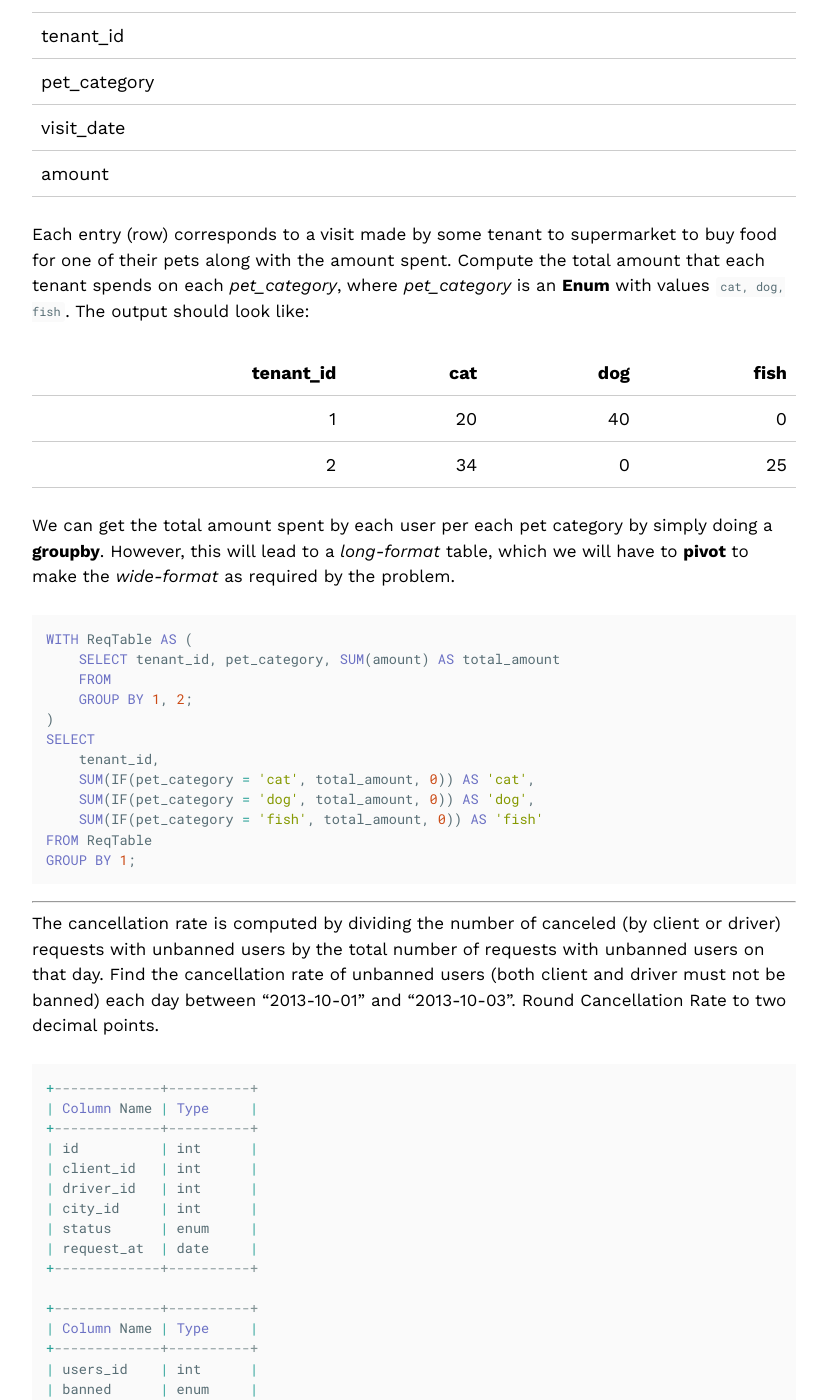
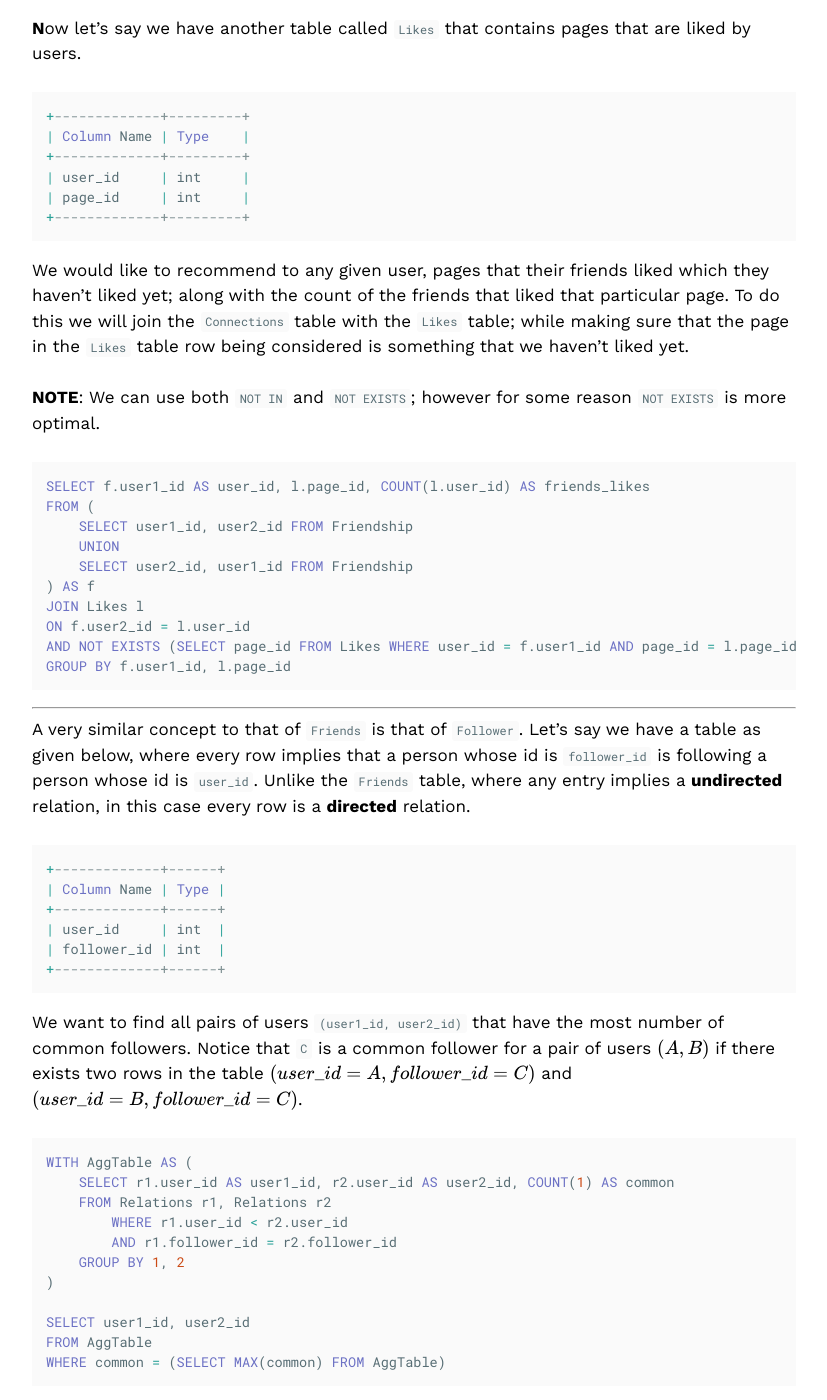
Before and after one commit to VikrantKamble/vikrantkamble.github.io, a Jekyll site: the page built from _posts/sql/2024-03-29-basic-sql.md, in a window 1280 px wide and 1400 px high, scrolled down 2897 px. Shown: the whole window, without its empty margins (339-1166 px from the left). Built offline with Jekyll 4.4.1, drawn with Linux system fonts in a browser that asks for light colours; nearby versions of some CDN libraries; some web fonts are replaced; comment, search, counter and statistics services are not loaded; some of the changed text lies outside the part shown.

Commit message:
update  more sql

````diff
--- a/_posts/sql/2024-03-29-basic-sql.md
+++ b/_posts/sql/2024-03-29-basic-sql.md
@@ -73,6 +76,9 @@
 
 ---
 
+Friends and Relations
+=================
+
 Let us now consider a table called `Friends` that contains the following columns:
 
 | Friends    |
@@ -119,7 +125,69 @@
 GROUP BY 1, 2;
 ```
 
+**N**ow let's say we have another table called `Likes` that contains pages that are liked by users.
+```sql
++-------------+---------+
+| Column Name | Type    |
++-------------+---------+
+| user_id     | int     |
+| page_id     | int     |
++-------------+---------+
+```
+We would like to recommend to any given user, pages that their friends liked which they haven't liked yet; along with the count of the friends that liked that particular page.
+To do this we will join the `Connections` table with the `Likes` table; while making sure that the page in the `Likes` table row being considered is something that we haven't
+liked yet.
+
+**NOTE**: We can use both `NOT IN` and `NOT EXISTS`; however for some reason `NOT EXISTS` is more optimal.
+
+```sql
+SELECT f.user1_id AS user_id, l.page_id, COUNT(l.user_id) AS friends_likes
+FROM (
+    SELECT user1_id, user2_id FROM Friendship
+    UNION
+    SELECT user2_id, user1_id FROM Friendship
+) AS f
+JOIN Likes l
+ON f.user2_id = l.user_id
+AND NOT EXISTS (SELECT page_id FROM Likes WHERE user_id = f.user1_id AND page_id = l.page_id)
+GROUP BY f.user1_id, l.page_id
+```
+
 ---
+
+A very similar concept to that of `Friends` is that of `Follower`. Let's say we have a table as given below, where every row implies that
+a person whose id is `follower_id` is following a person whose id is `user_id`. Unlike the `Friends` table, where any entry implies a
+**undirected** relation, in this case every row is a **directed** relation.
+
+```sql
++-------------+------+
+| Column Name | Type |
++-------------+------+
+| user_id     | int  |
+| follower_id | int  |
++-------------+------+
+```
+
+We want to find all pairs of users `(user1_id, user2_id)` that have the most number of common followers. Notice that `C` is a common follower for a pair of users $(A, B)$ if there exists two rows in the table $(user\\_id=A, follower\\_id=C)$ and $(user\\_id=B, follower\\_id=C)$.
+
+```sql
+WITH AggTable AS (
+    SELECT r1.user_id AS user1_id, r2.user_id AS user2_id, COUNT(1) AS common
+    FROM Relations r1, Relations r2
+        WHERE r1.user_id < r2.user_id
+        AND r1.follower_id = r2.follower_id
+    GROUP BY 1, 2
+)
+
+SELECT user1_id, user2_id
+FROM AggTable
+WHERE common = (SELECT MAX(common) FROM AggTable)
+```
+
+---
+
+Pivoting
+=================
 
 Let's consider a table `Visits` that contains entries for a particular month.
 
@@ -158,7 +226,10 @@
 
 ---
 
-The cancellation rate is computed by dividing the number of canceled (by client or driver) requests with unbanned users by the total number of requests with unbanned users on that day. Find the cancellation rate of unbanned users (both client and driver must not be banned) each day between "2013-10-01" and "2013-10-03". Round Cancellation Rate to two decimal points.
+Other scenarions
+=========
+
+We are given two tables `Trips` and `Users`; which could be a log from a ride-share service.
 
 ```sql
 +-------------+----------+
@@ -181,6 +252,8 @@
 +-------------+----------+
 ```
 
+The cancellation rate is computed by dividing the number of canceled (by client or driver) requests with unbanned users by the total number of requests with unbanned users on that day. Find the cancellation rate of unbanned users (both client and driver must not be banned) each day between "2013-10-01" and "2013-10-03". Round Cancellation Rate to two decimal points.
+
 Since we only care about `unbanned` users we first check that neither `client_id` nor `driver_id` are banned.
 ```sql
 SELECT
@@ -194,3 +267,85 @@
 ```
 
 ---
+
+Given two tables `Customers` and `Orders`, get the customer_id and customer_name of customers who bought products "A", "B" but did not buy the product "C".
+
+```sql
++---------------------+---------+
+| Column Name         | Type    |
++---------------------+---------+
+| customer_id         | int     |
+| customer_name       | varchar |
++---------------------+---------+
+
++---------------+---------+
+| Column Name   | Type    |
++---------------+---------+
+| order_id      | int     |
+| customer_id   | int     |
+| product_name  | varchar |
++---------------+---------+
+```
+
+We first get the count of each product `A`, `B` and `C` for each `customer_id`. Then we filter those that have a
+non-zero values for products `A` and `B`, but have zero value for `C`.
+
+```sql
+WITH AggTable AS (
+    SELECT
+        customer_id,
+        SUM(IF(product_name = 'A', 1, 0)) AS product_a_count,
+        SUM(IF(product_name = 'B', 1, 0)) AS product_b_count,
+        SUM(IF(product_name = 'C', 1, 0)) AS product_c_count
+    FROM Orders
+    GROUP BY customer_id
+    HAVING product_a_count > 0 AND product_b_count > 0 AND product_c_count = 0
+)
+SELECT customer_id, customer_name
+FROM AggTable
+JOIN Customers USING(customer_id)
+```
+
+---
+
+Write a solution to report the number of grand slam tournaments won by each player. Do not include the players who did not win any tournament.
+We have two tables named `Players` and `Championships` as follows:
+
+```sql
++----------------+---------+
+| Column Name    | Type    |
++----------------+---------+
+| player_id      | int     |
+| player_name    | varchar |
++----------------+---------+
+
++---------------+---------+
+| Column Name   | Type    |
++---------------+---------+
+| year          | int     |
+| Wimbledon     | int     |
+| Fr_open       | int     |
+| US_open       | int     |
+| Au_open       | int     |
++---------------+---------+
+```
+
+We first *CROSS JOIN* between the two tables to get all possible combinations of `(year, player_id)`. We then check
+the number of grand slams won by that player_id for that particular year and then sum that count across all years.
+
+```sql
+WITH AggTable AS (
+    SELECT
+        p.player_id,
+        SUM(IF(Wimbledon = player_id, 1, 0) +
+            IF(Fr_open = player_id, 1, 0) +
+            IF(US_open = player_id, 1, 0) +
+            IF(Au_open = player_id, 1, 0)) AS grand_slams_count
+    FROM Championships c, Players p
+    GROUP BY p.player_id
+    HAVING grand_slams_count > 0
+)
+SELECT player_id, player_name, grand_slams_count
+FROM AggTable
+JOIN Players USING(player_id)
+```
````
Also changed, not shown: other parts of _posts/sql/2024-03-29-basic-sql.md (+3 -0 lines).
